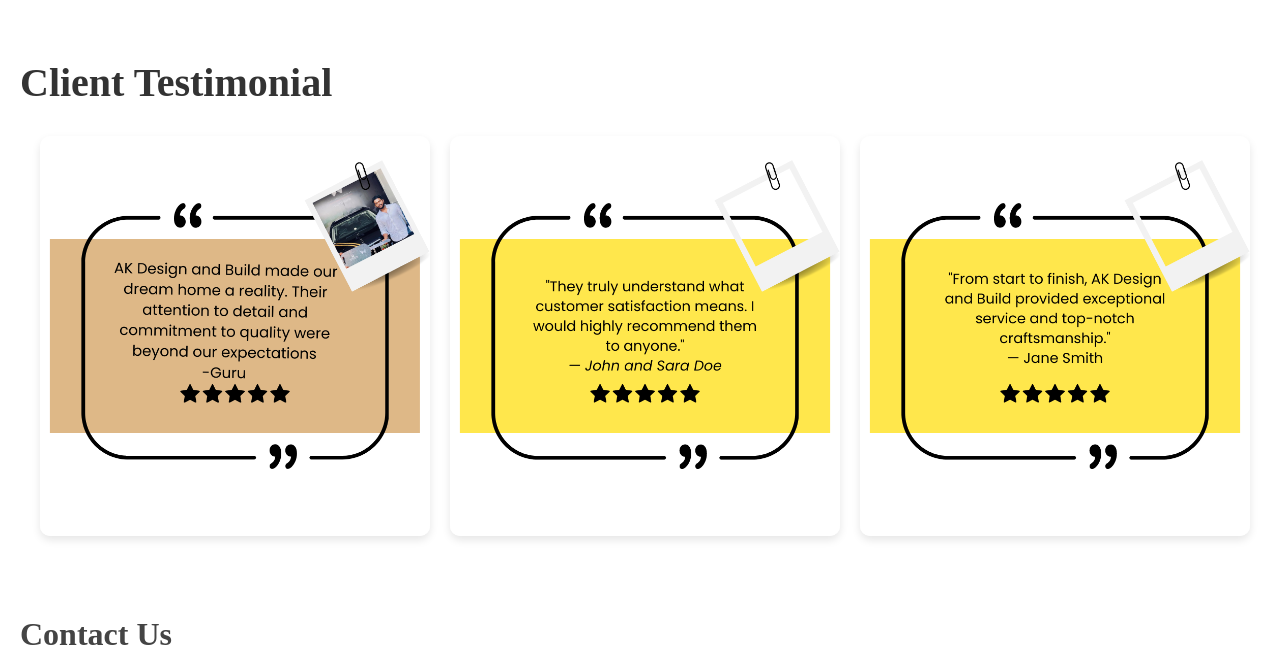
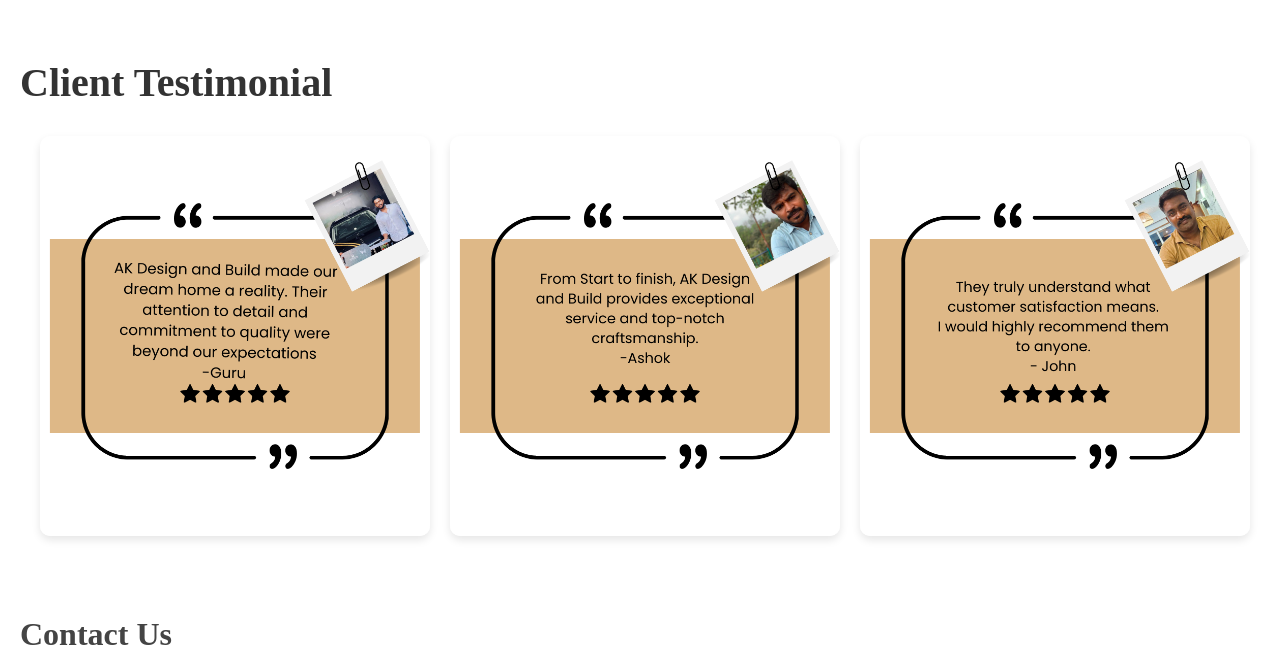
Before and after one commit to KAVIYASENTHILKUMAR/my-website, a plain HTML site: page index.html in a window 1280 px wide. Shown: the part 5420-6091 px from the top of the page. Drawn offline with nearby package versions, Linux system fonts and the light colour scheme.

Commit message:
index.html

```diff
--- a/index.html
+++ b/index.html
@@ -261,8 +261,8 @@
         <h1>Client Testimonial</h1>
         <div class="testimonial-container">
             <img src="Customer Testimonial.png" alt="Customer Testimonial" class="testimonial-image">
-            <img src="customer testimonial 2.png" alt="Customer Testimonial" class="testimonial-image">
-            <img src="customer testoimonial 3.png" alt="Customer Testimonial" class="testimonial-image">
+            <img src="Customer Testimonial 2.png" alt="Customer Testimonial" class="testimonial-image">
+            <img src="Customer Testimonial 3.png" alt="Customer Testimonial" class="testimonial-image">
         </div>
     </div>
 
```
